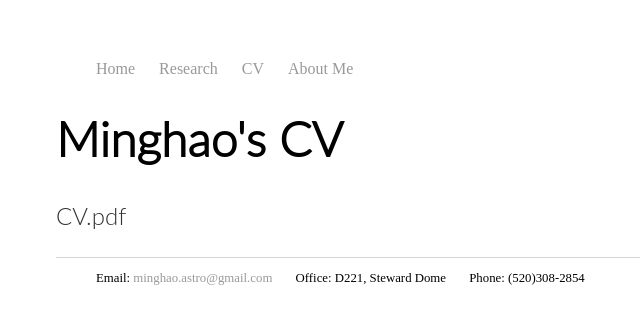
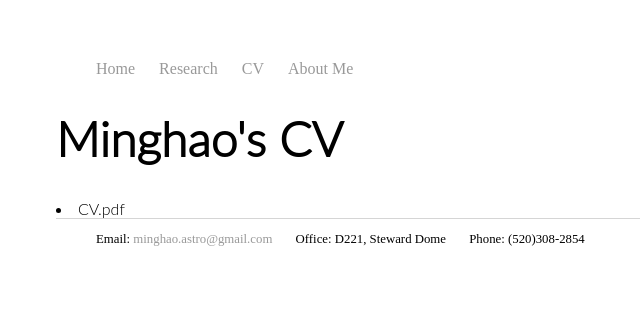
Before and after one commit to JianiDing/JianiDing.github.io, a Jekyll site: the page built from CV/index.html, in a window 1280 px wide. Shown: the top 324 px of the page, without its empty margins (184-824 px from the left). Built offline with Jekyll 4.4.1, drawn with Linux system fonts in a browser that asks for light colours.

Commit message:
Update index.html

```diff
--- a/CV/index.html
+++ b/CV/index.html
@@ -5,5 +5,5 @@ title: CV
 <div class="blurb">
 	<h1 style="font-family:lato light">Minghao's CV</h1>
 	<!--<p style="font-family:lato light">CV.pdf</p>/-->
-	<p style="font-family:lato light"><href="/CV/CV.pdf">CV.pdf</a></p>
+	<li style="font-family:lato light"><href="/CV/CV.pdf">CV.pdf</li>
 </div>
```
